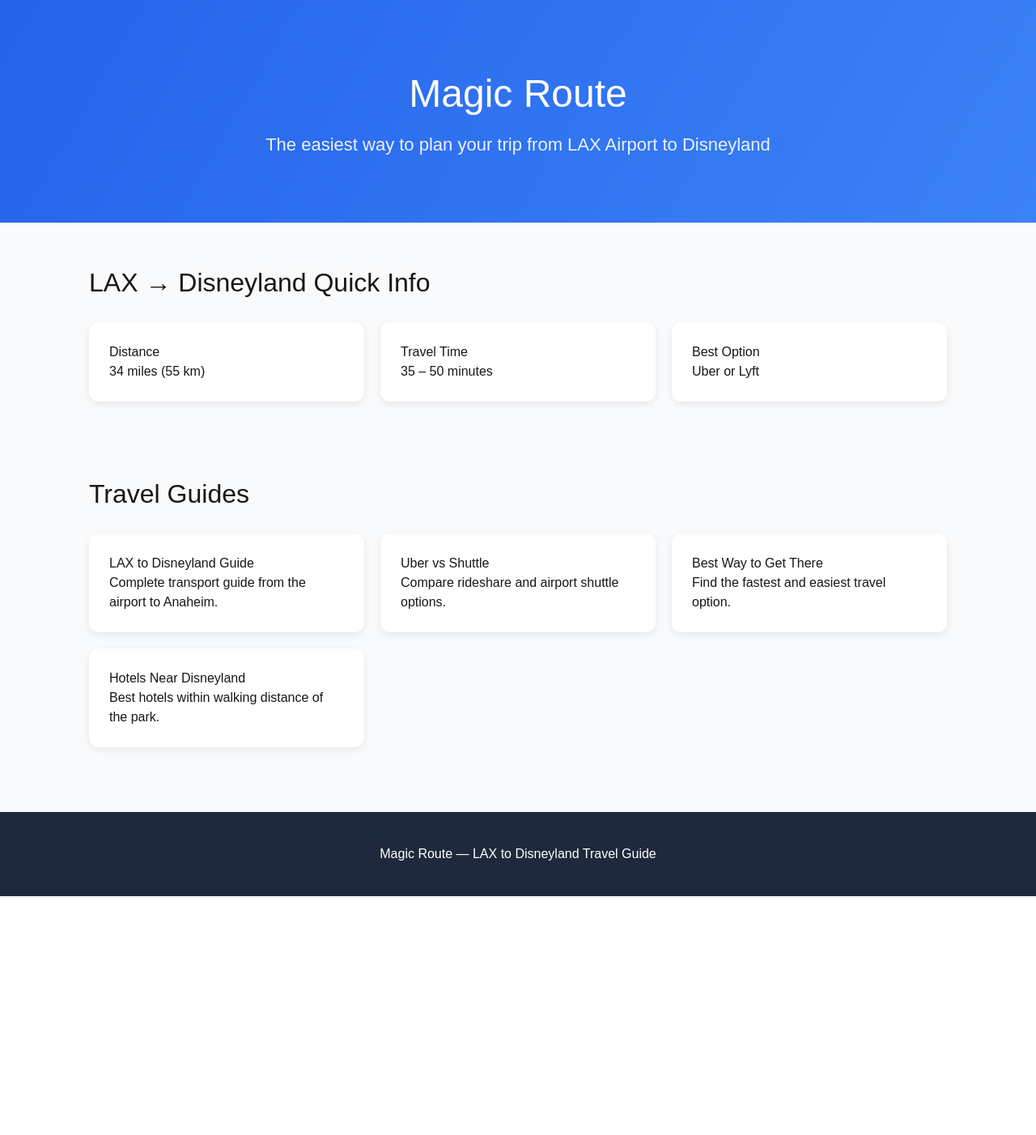
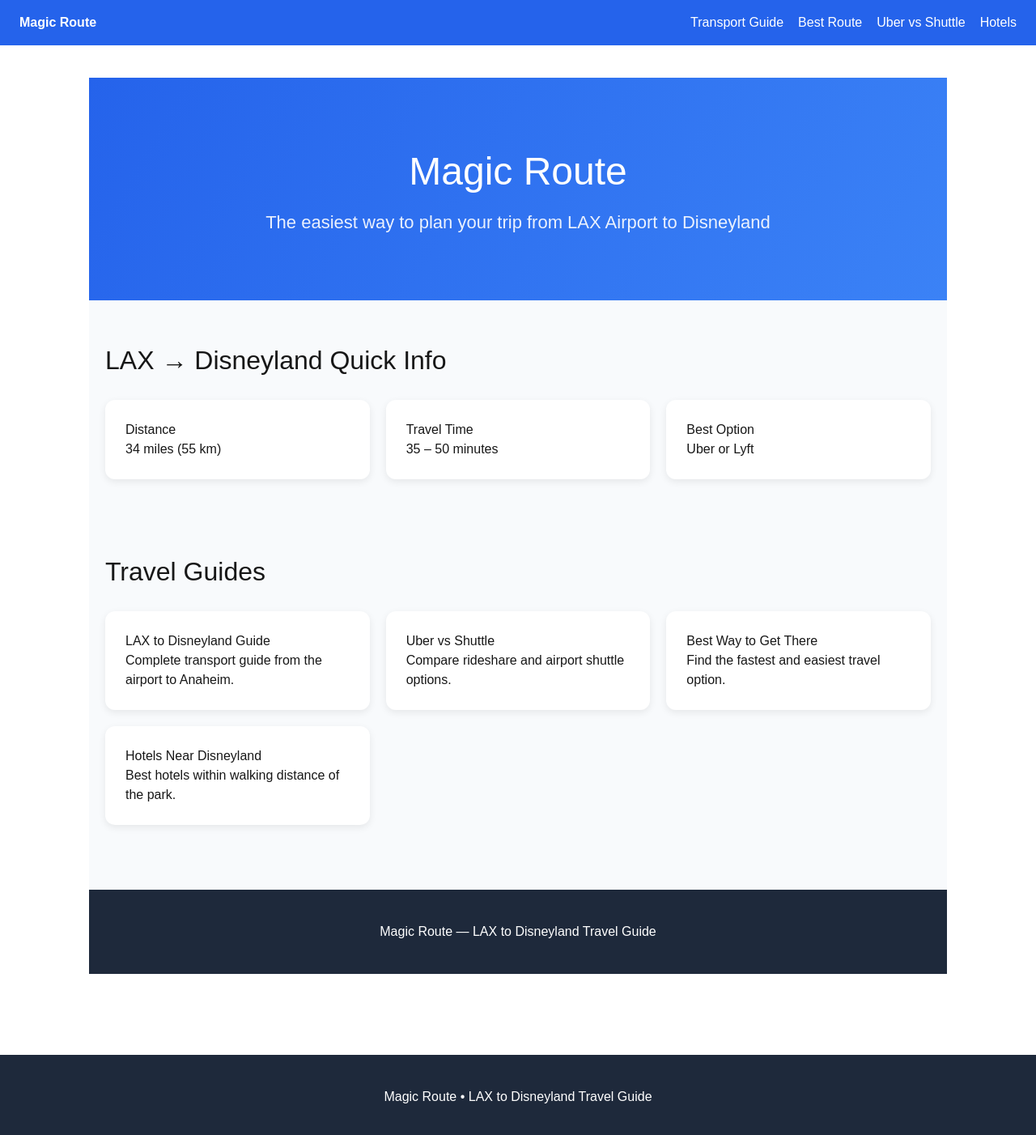
Before and after one commit to Parkbase/magic-route, a Next.js app: page / in a window 1280 px wide. Shown: the top 1402 px of the page at 81% size. Before the commit the page ends 1107 px from the top, so only its background shows below. Built offline with nearby package versions, Linux system fonts and the light colour scheme.

Commit message:
Added global layout and navigation

```diff
--- a/app/layout.tsx
+++ b/app/layout.tsx
@@ -1,29 +1,9 @@
-import type { Metadata } from "next";
 import "./globals.css";
+import Link from "next/link";
 
-export const metadata: Metadata = {
-  title: "LAX to Disneyland Transport Guide (2026) – ParkBase",
-  description:
-    "Compare the best ways to get from LAX to Disneyland. Shuttles, Uber, private transfers, train options, prices, travel time, and family-friendly recommendations.",
-  keywords: [
-    "LAX to Disneyland",
-    "LAX to Anaheim",
-    "Disneyland shuttle from LAX",
-    "Uber from LAX to Disneyland",
-    "Best way to get from LAX to Disneyland",
-  ],
-  openGraph: {
-    title: "LAX to Disneyland Transport Guide – ParkBase",
-    description:
-      "Find the easiest, cheapest, and least stressful way to get from LAX to Disneyland. Compare shuttles, Uber, and private transfers.",
-    url: "https://parkbase.vercel.app",
-    siteName: "ParkBase",
-    type: "website",
-  },
-  robots: {
-    index: true,
-    follow: true,
-  },
+export const metadata = {
+  title: "Magic Route",
+  description: "LAX to Disneyland travel planning guide",
 };
 
 export default function RootLayout({
@@ -33,7 +13,68 @@
 }) {
   return (
     <html lang="en">
-      <body>{children}</body>
+      <body>
+
+        {/* NAVBAR */}
+        <header
+          style={{
+            background: "#2563eb",
+            color: "white",
+            padding: "16px 24px",
+            display: "flex",
+            justifyContent: "space-between",
+            alignItems: "center",
+            fontWeight: "bold",
+          }}
+        >
+          <Link href="/" style={{ color: "white", textDecoration: "none" }}>
+            Magic Route
+          </Link>
+
+          <nav style={{ display: "flex", gap: "18px", fontWeight: "normal" }}>
+            <Link href="/guide/lax-to-disneyland" style={{ color: "white" }}>
+              Transport Guide
+            </Link>
+
+            <Link href="/best-way-lax-to-disneyland" style={{ color: "white" }}>
+              Best Route
+            </Link>
+
+            <Link href="/uber-vs-shuttle-lax-disneyland" style={{ color: "white" }}>
+              Uber vs Shuttle
+            </Link>
+
+            <Link href="/hotels-near-disneyland" style={{ color: "white" }}>
+              Hotels
+            </Link>
+          </nav>
+        </header>
+
+        {/* PAGE CONTENT */}
+        <main
+          style={{
+            maxWidth: "1100px",
+            margin: "auto",
+            padding: "40px 20px",
+          }}
+        >
+          {children}
+        </main>
+
+        {/* FOOTER */}
+        <footer
+          style={{
+            marginTop: "60px",
+            padding: "40px",
+            textAlign: "center",
+            background: "#1e293b",
+            color: "white",
+          }}
+        >
+          Magic Route • LAX to Disneyland Travel Guide
+        </footer>
+
+      </body>
     </html>
   );
 }
```
